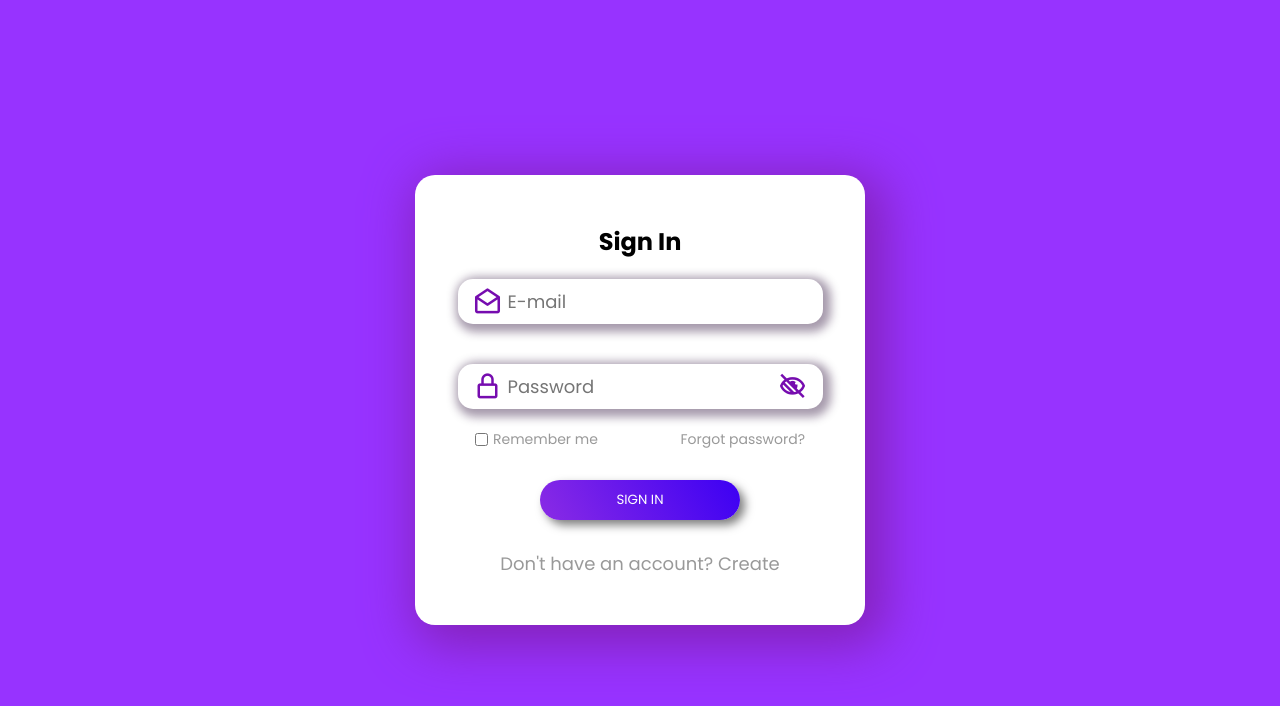
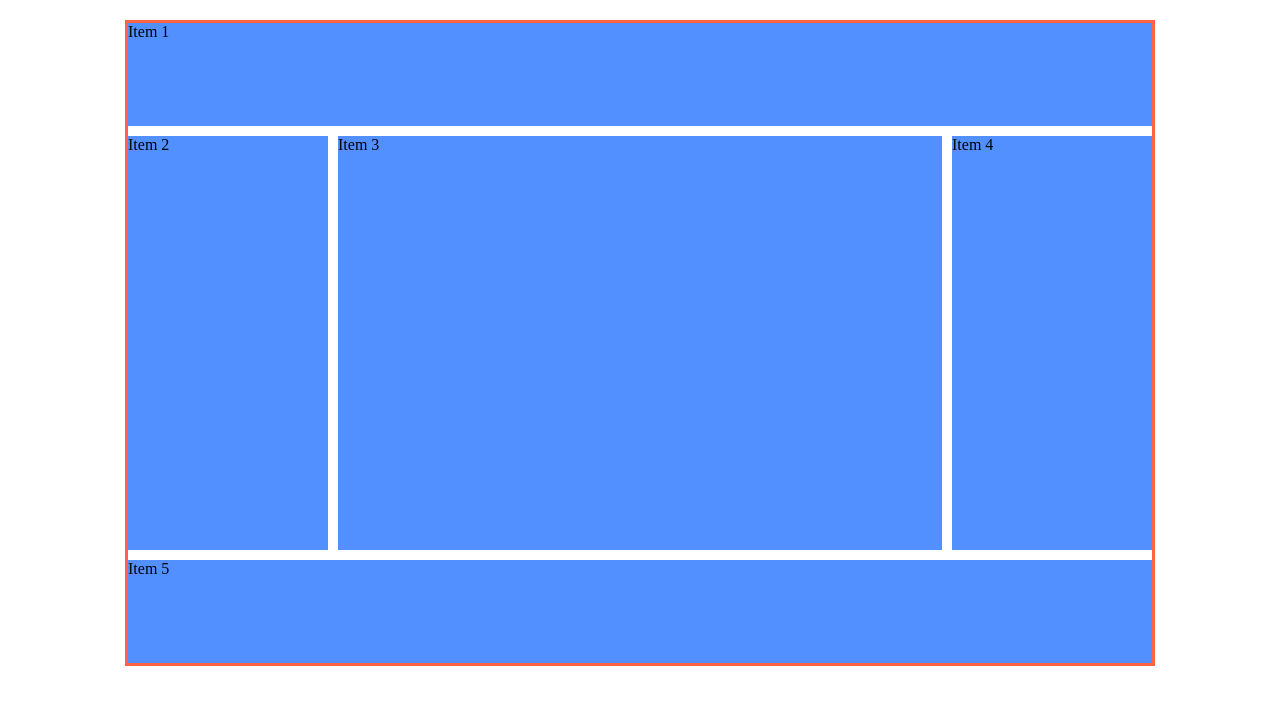
Before and after one commit to jrcampos82/frameworks-2023-A, an Angular app in the folder my-app/: page / in a window 1280 px wide. Shown: the top 706 px of the page. Built offline with nearby package versions, Linux system fonts and the light colour scheme.

Commit message:
aula 25-04 routes

```diff
--- a/my-app/src/app/app.component.html
+++ b/my-app/src/app/app.component.html
@@ -1 +1 @@
-<app-login></app-login>
+<app-grid></app-grid>
--- a/my-app/src/app/app.module.ts
+++ b/my-app/src/app/app.module.ts
@@ -5,16 +5,20 @@ import { AppRoutingModule } from './app-routing.module';
 import { AppComponent } from './app.component';
 import { HeroComponent } from './components/hero/hero.component';
 import { LoginComponent } from './components/login/login.component';
+import { FormsModule } from '@angular/forms';
+import { GridComponent } from './components/grid/grid.component';
 
 @NgModule({
   declarations: [
     AppComponent,
     HeroComponent,
     LoginComponent,
+    GridComponent,
   ],
   imports: [
     BrowserModule,
-    AppRoutingModule
+    AppRoutingModule,
+    FormsModule
   ],
   providers: [],
   bootstrap: [AppComponent]
--- /dev/null
+++ b/my-app/src/app/components/grid/grid.component.css
@@ -0,0 +1,35 @@
+.container {
+  border: 3px solid tomato;
+  margin: 20px auto;
+  width: 80vw;
+  height: 80vh;
+  display: grid;
+  grid-template-rows: 1fr 4fr 1fr;
+  grid-template-columns: 200px 1fr 200px;
+
+  gap: 10px;
+
+}
+
+.item {
+  background: rgb(82, 143, 255);
+}
+.item-1, .item-5 {
+
+  grid-column: 1 / 4;
+
+  /* grid-column-start: 1;
+  grid-column-end: 4; */
+}
+
+
+/*
+.item-2 {
+  grid-column-start: 2;
+  grid-column-end: 4;
+}
+
+.item-3 {
+  grid-row-start: 2;
+  grid-row-end: 5;
+} */
--- /dev/null
+++ b/my-app/src/app/components/grid/grid.component.html
@@ -0,0 +1,14 @@
+<div class="container">
+  <div class="item item-1">Item 1</div>
+  <div class="item item-2">Item 2</div>
+  <div class="item item-3">Item 3</div>
+  <div class="item item-4">Item 4</div>
+  <div class="item item-5">Item 5</div>
+  <!-- <div class="item item-6">Item 6</div>
+  <div class="item item-7">Item 7</div>
+  <div class="item item-8">Item 8</div>
+  <div class="item item-9">Item 9</div>
+  <div class="item item-10">Item 10</div>
+  <div class="item item-11">Item 11</div>
+  <div class="item item-12">Item 12</div> -->
+</div>
--- a/my-app/src/app/components/login/login.component.css
+++ b/my-app/src/app/components/login/login.component.css
@@ -88,4 +88,38 @@ button {
   box-shadow: 5px 5px 10px #00000082;
   border: 0;
   color: #fff;
+  cursor: pointer;
 }
+
+button:hover {
+  filter: brightness(140%);
+}
+
+
+
+.error {
+  border: 2px solid tomato;
+  margin-top: 5px;
+  width: 280px;
+  height: 40px;
+  background: rgb(255, 182, 182);
+  border-radius: 5px;
+  display: flex;
+  align-items: center;
+  /* font-weight: 600; */
+}
+.success {
+  border: 2px solid rgb(68, 255, 0);
+  margin-top: 5px;
+  width: 280px;
+  height: 40px;
+  background: rgb(182, 255, 185);
+  border-radius: 5px;
+  display: flex;
+  align-items: center;
+  /* font-weight: 600; */
+}
+
+.error i {
+  margin-right: 5px;
+}
--- a/my-app/src/app/components/login/login.component.html
+++ b/my-app/src/app/components/login/login.component.html
@@ -2,14 +2,33 @@
   <div class="login">
     <h2>Sign In</h2>
 
+    <div *ngIf="isError" class="error">
+      <i class="bx bx-error"></i><span>User or password incorrect!</span>
+    </div>
+    <div *ngIf="isSuccess" class="success">
+      <i class="bx bx-error"></i><span>Login Success!</span>
+    </div>
+
     <div class="input">
       <i class="bx bx-envelope-open"></i>
-      <input type="text" name="email" id="email" placeholder="E-mail" />
+      <input
+        type="text"
+        name="email"
+        id="email"
+        placeholder="E-mail"
+        [(ngModel)]="user"
+      />
     </div>
 
     <div class="input">
       <i class="bx bx-lock-alt"></i>
-      <input type="text" name="password" id="password" placeholder="Password" />
+      <input
+        type="password"
+        name="password"
+        id="password"
+        placeholder="Password"
+        [(ngModel)]="pwd"
+      />
       <i class="bx bx-low-vision"></i>
     </div>
 
@@ -21,7 +40,7 @@
       <h4>Forgot password?</h4>
     </div>
 
-    <button>SIGN IN</button>
+    <button (click)="login()">SIGN IN</button>
     <h3>Don't have an account? Create</h3>
   </div>
 </div>
--- a/my-app/src/app/components/login/login.component.ts
+++ b/my-app/src/app/components/login/login.component.ts
@@ -6,5 +6,28 @@ import { Component } from '@angular/core';
   styleUrls: ['./login.component.css']
 })
 export class LoginComponent {
+  isError = false;
+  isSuccess = false;
+
+  user = ""
+  pwd = ""
+
+
+  login(){
+    this.isError = true;
+
+    if(this.user == "beto" && this.pwd == "beto"){
+      this.isSuccess = true;
+      this.isError = false;
+    } else {
+      this.isError = true;
+      this.isSuccess = false;
+    }
+
+    // user == "beto@beto.com" pwd="beto"
+
+    // console.log("User = " + this.user + " Password = " + this.pwd)
+
+  }
 
 }
```
Also changed, not shown: my-app/src/app/components/grid/grid.component.ts (added, +10 -0 lines).
